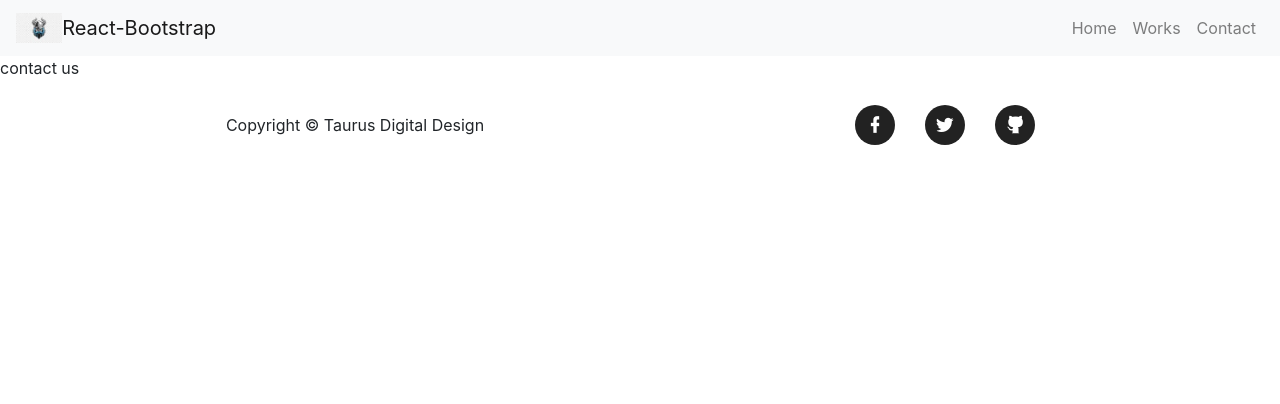
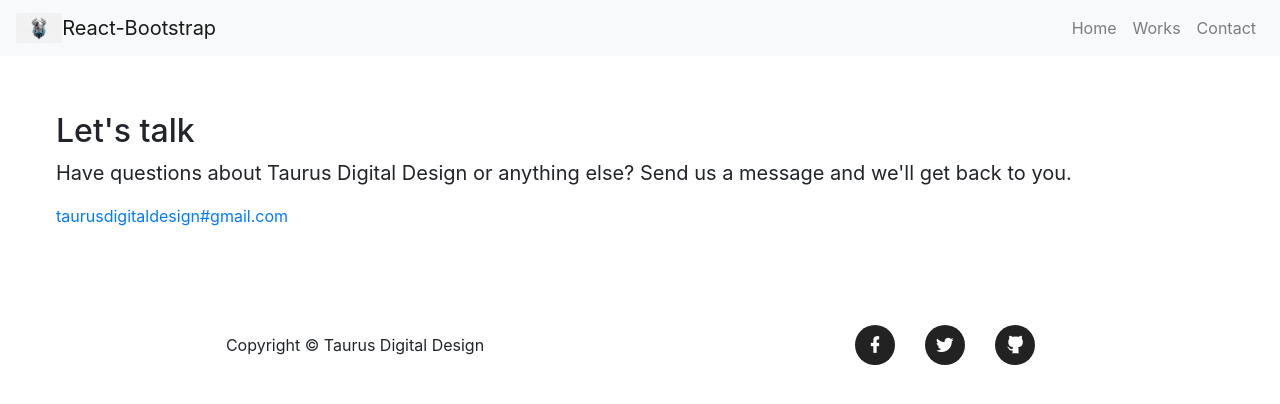
Before and after one commit to taurusdigitaldesign/website, a Gatsby site: page /contact in a window 1280 px wide. Built offline with nearby package versions, Linux system fonts and the light colour scheme; Gatsby itself is replaced by a stand-in of ours.

Commit message:
fix: modify contact page

```diff
--- a/src/pages/contact.js
+++ b/src/pages/contact.js
@@ -1,13 +1,30 @@
 import React from 'react';
+import { graphql } from 'gatsby';
 import { MetaData } from '../components';
 import DefaultLayout from '../layouts';
+import Style from './contact.module.scss';
 
-export default () => (
+export const query = graphql`
+  {
+    dataJson {
+      email
+    }
+  }
+`;
+
+export default ({ data }) => (
   <>
     <MetaData />
     <DefaultLayout>
       <div className="pageContain">
-        <div>contact us</div>
+        <div className={Style.box}>
+          <h2>Let's talk</h2>
+          <div>
+            Have questions about Taurus Digital Design or anything else? Send us a message and we'll
+            get back to you.
+          </div>
+          <a href={`mailto:${data.dataJson.email}`}>{data.dataJson.email}</a>
+        </div>
       </div>
     </DefaultLayout>
   </>
--- /dev/null
+++ b/src/pages/contact.module.scss
@@ -0,0 +1,14 @@
+.box {
+  margin: 56px;
+  display: flex;
+  flex-direction: column;
+  justify-content: center;
+
+  div {
+    font-size: 20px;
+  }
+
+  a {
+    margin: 16px 0;
+  }
+}
```
Also changed, not shown: src/.data/site.json.
